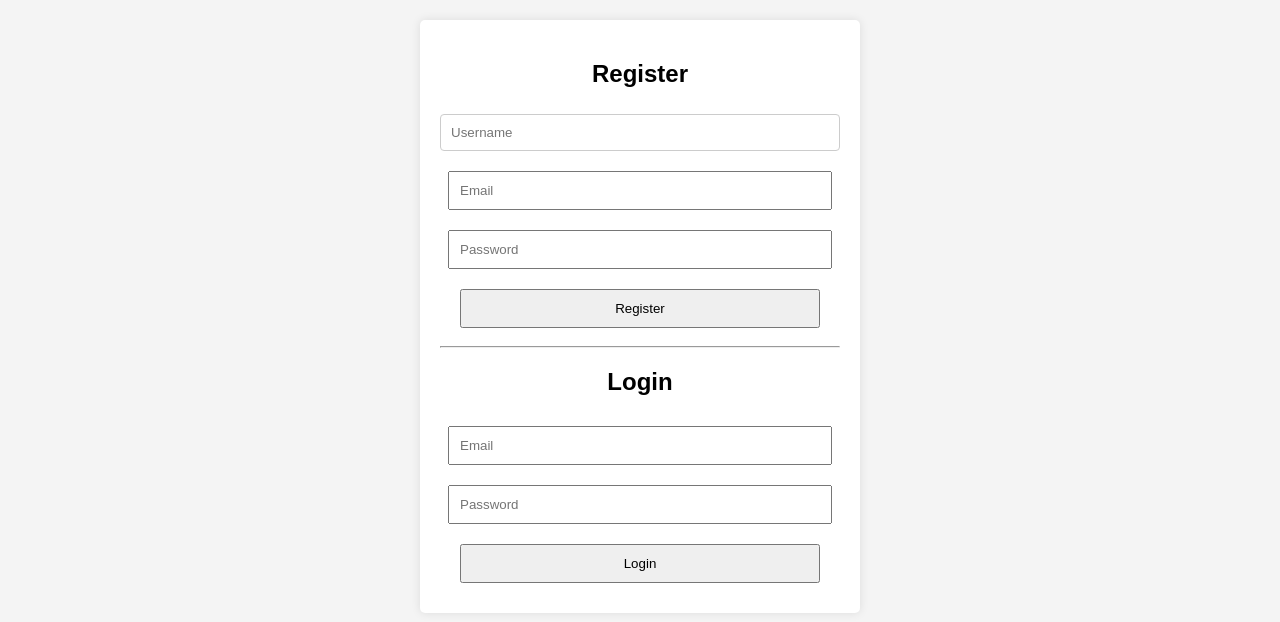
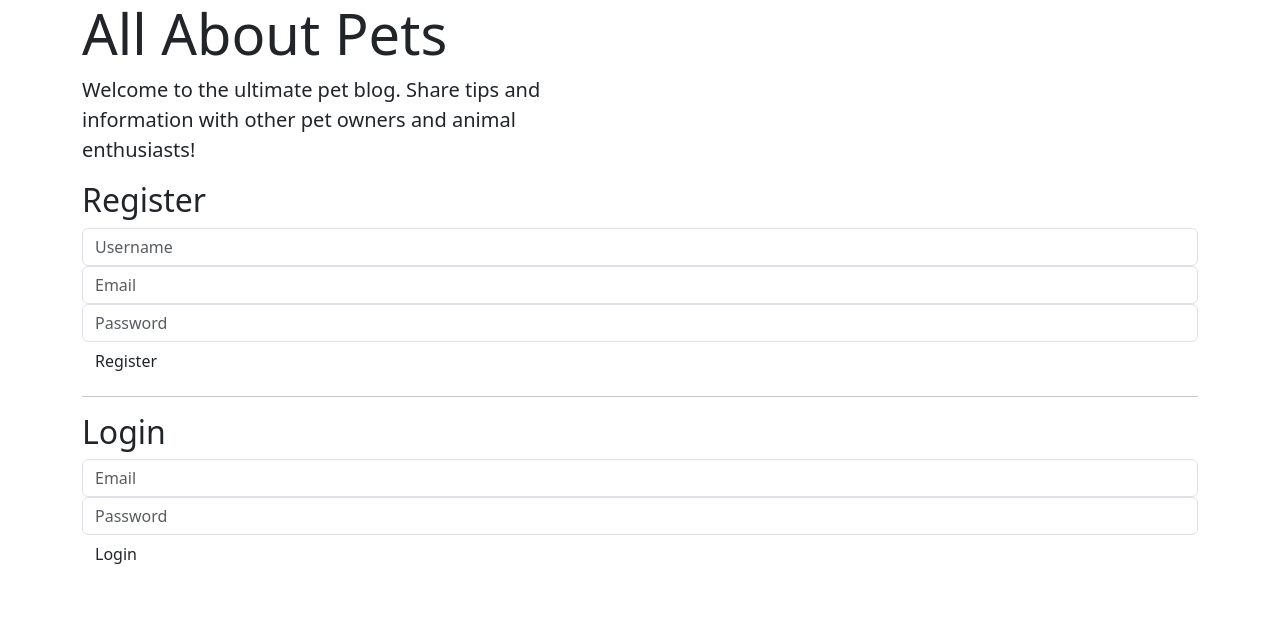
Before and after one commit to catherinewalker8/blog-full-stack, a website: page public/index.html in a window 1280 px wide. Drawn offline with nearby package versions, Linux system fonts and the light colour scheme.

Commit message:
started styling in html and css

```diff
--- a/public/assets/style.css
+++ b/public/assets/style.css
@@ -1,48 +1,3 @@
-body {
-    font-family: Arial, sans-serif;
-    background-color: #f4f4f4;
-    text-align: center;
-    margin: 0;
-    padding: 20px;
-}
-
-.container {
-    max-width: 400px;
-    margin: auto;
-    background: white;
-    padding: 20px;
-    border-radius: 5px;
-    box-shadow: 0 0 10px rgba(0, 0, 0, 0.1);
-}
-
-input,
-button {
-    width: 90%;
-    margin: 10px 0;
-    padding: 10px;
-}
-
-input[type="text"],
-select,
-textarea {
-    width: 100%;
-    border: 1px solid #ccc;
-    border-radius: 4px;
-    box-sizing: border-box;
-    margin-top: 6px;
-    margin-bottom: 10px;
-}
-
-input[type="submit"] {
-    border: none;
-    background: #4aaaa5;
-    padding: 12px 20px;
-    border-radius: 4px;
-    cursor: pointer;
-    color: #ffffff;
-    font-size: 16px;
-}
-
 .hidden {
     display: none;
 }
--- a/public/index.html
+++ b/public/index.html
@@ -5,42 +5,75 @@
     <meta charset="UTF-8">
     <meta name="viewport" content="width=device-width, initial-scale=1.0">
     <title>Login & Registration</title>
+    <link href="https://cdn.jsdelivr.net/npm/bootstrap@5.3.8/dist/css/bootstrap.min.css" rel="stylesheet" integrity="sha384-sRIl4kxILFvY47J16cr9ZwB07vP4J8+LH7qKQnuqkuIAvNWLzeN8tE5YBujZqJLB" crossorigin="anonymous">
     <link rel="stylesheet" href="./assets/style.css">
 </head>
 
 <body>
-    <div class="container" id="auth-container">
+
+    <div class="container", id="auth-container">
+        <div class="row">
+            <div class="col-6">
+                <div class="jumbotron">
+                    <h1 class="display-4">All About Pets</h1>
+                    <p class="lead">
+                        Welcome to the ultimate pet blog. Share tips and information with other pet owners and animal enthusiasts!
+                    </p>
+                </div>
+            </div>
+        </div>
+        <div class="form">
             <h2>Register</h2>
-        <input type="text" id="username" placeholder="Username">
-        <input type="email" id="email" placeholder="Email">
-        <input type="password" id="password" placeholder="Password">
-        <button onclick="register()">Register</button>
+            <input class="form-control" type="username" id="username" placeholder="Username">
+            <input class="form-control" type="email" id="email" placeholder="Email">
+            <input class="form-control" type="password" id="password" placeholder="Password">
+            <button class="btn" type="button" onclick="register()">Register</button>
             <hr>
             <h2>Login</h2>
-        <input type="email" id="login-email" placeholder="Email">
-        <input type="password" id="login-password" placeholder="Password">
-        <button onclick="login()">Login</button>
+            <input class="form-control" type="email" id="login-email" placeholder="Email">
+            <input class="form-control" type="password" id="login-password" placeholder="Password">
+            <button class="btn" type="button" onclick="login()">Login</button>
+        </div>
     </div>
 
     <div class="container hidden" id="app-container">
-        <h2>Welcome</h2>
-        <button onclick="logout()">Logout</button>
-        <hr>
+        <div class="row d-flex justify-content-between align-items-center">
+            <div class="col">
+                <div class="jumbotron">
+                    <h1 class="display-4">All About Pets</h1>
+                    <p class="lead">
+                        Welcome to the ultimate pet blog. Share tips and information with other pet owners and animal enthusiasts!
+                    </p>
+                </div>
+            </div>
+            <div class="col">
+                <div class="my-auto">
+                    <button class="btn" type="button" onclick="logout()">Logout</button>
+                </div>
+            </div>
+        </div>
+
+        <div class="form">
             <h2>Create a Post</h2>
-        <input type="text" id="post-title" placeholder="Title">
-        <textarea id="post-content" placeholder="Content"></textarea>
-        <input type="text" id="post-category" placeholder="Category">
-        <button onclick="createPost()">Submit Post</button>
-        <hr>
+            <input class="form-control" type="text" id="post-title" placeholder="Title">
+            <textarea class="form-control" id="post-content" placeholder="Content"></textarea>
+            <input class="form-control" type="text" id="post-category" placeholder="Category">
+            <button class="btn" type="button" onclick="createPost()">Submit Post</button>
+        </div>
+
+        <div class="content">
             <h2>Posts</h2>
             <h2>Filter by Category</h2>
-        <select name="category" id="category-filter" onchange="fetchPosts()">
+            <select class="form-control" name="category" id="category-filter" onchange="fetchPosts()">
                 <option value="">All</option>
             </select>
             <div id="posts"></div>
         </div>
 
+    </div>
+
     <script src="./assets/script.js"></script>
+     <script src="https://cdn.jsdelivr.net/npm/bootstrap@5.3.8/dist/js/bootstrap.bundle.min.js" integrity="sha384-FKyoEForCGlyvwx9Hj09JcYn3nv7wiPVlz7YYwJrWVcXK/BmnVDxM+D2scQbITxI" crossorigin="anonymous"></script>
 </body>
 
 </html>
```
Lines whose indentation alone changed are shown as unchanged.
